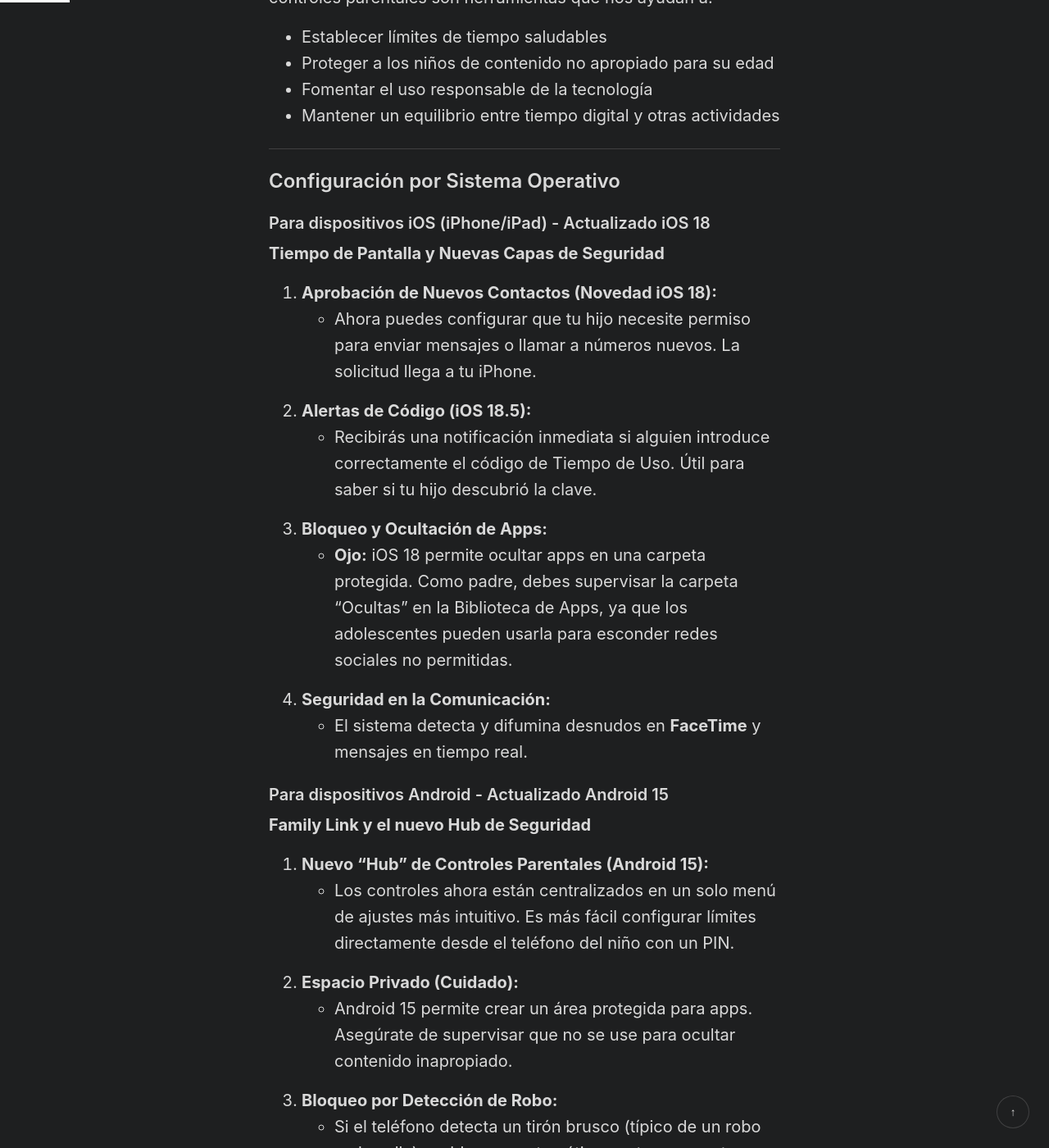
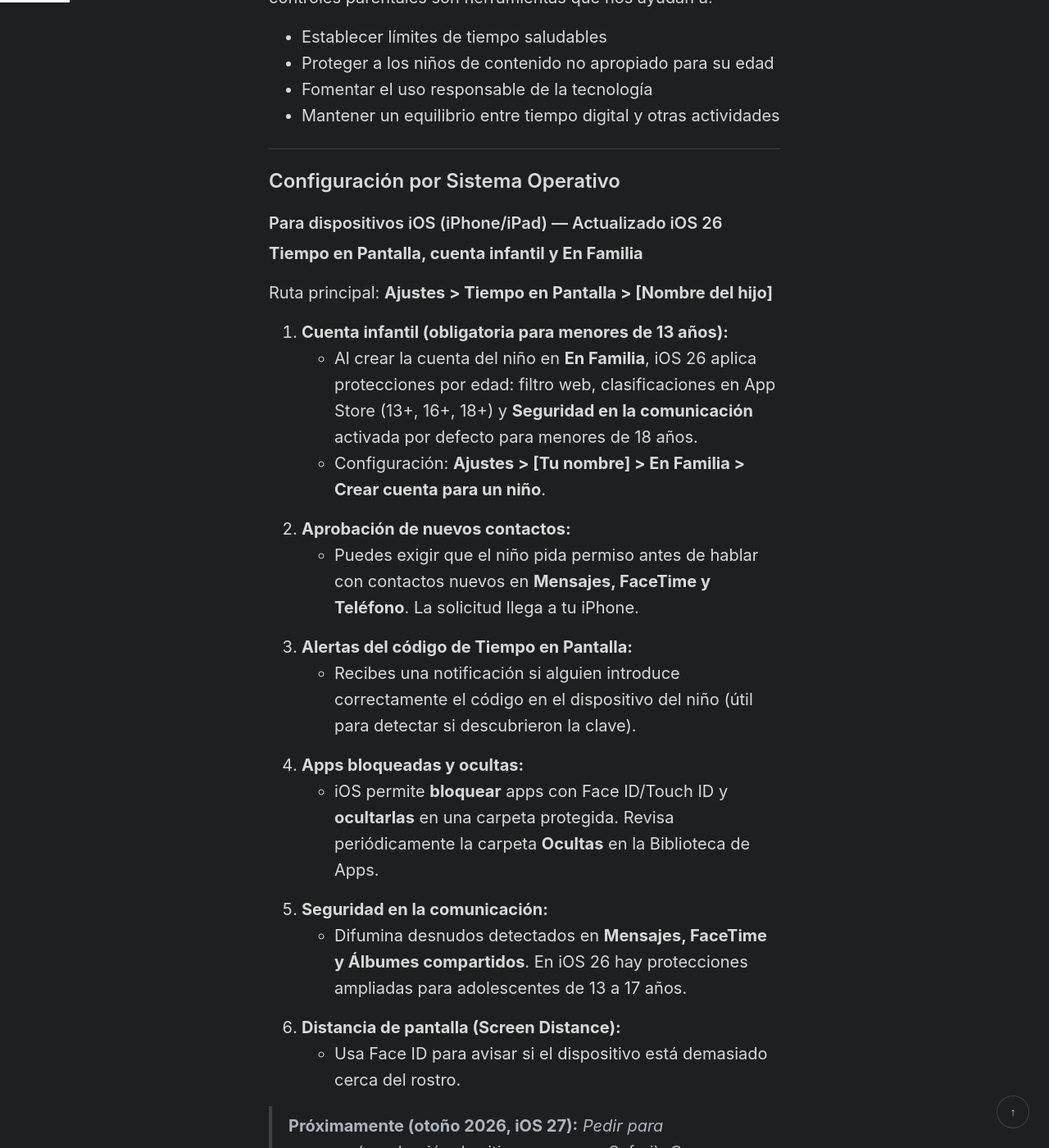
Before and after one commit to walalapancho/GuiaParaPadres, a Jekyll site: the page built from Controles_Parentales.md, in a window 1280 px wide and 1400 px high, scrolled down 518 px. Shown: the whole window at 82% size. Built offline with Jekyll 4.4.1, drawn with Linux system fonts in a browser that asks for light colours; some of the changed text lies outside the part shown.

Commit message:
ios 26/27 - android 16

```diff
--- a/Controles_Parentales.md
+++ b/Controles_Parentales.md
@@ -29,31 +29,66 @@
 
 ## Configuración por Sistema Operativo
 
-### Para dispositivos iOS (iPhone/iPad) - Actualizado iOS 18 {#ios}
+### Para dispositivos iOS (iPhone/iPad) — Actualizado iOS 26 {#ios}
 
-**Tiempo de Pantalla y Nuevas Capas de Seguridad**
+**Tiempo en Pantalla, cuenta infantil y En Familia**
 
-1. **Aprobación de Nuevos Contactos (Novedad iOS 18):**
-   - Ahora puedes configurar que tu hijo necesite permiso para enviar mensajes o llamar a números nuevos. La solicitud llega a tu iPhone.
-2. **Alertas de Código (iOS 18.5):**
-   - Recibirás una notificación inmediata si alguien introduce correctamente el código de Tiempo de Uso. Útil para saber si tu hijo descubrió la clave.
-3. **Bloqueo y Ocultación de Apps:**
-   - **Ojo:** iOS 18 permite ocultar apps en una carpeta protegida. Como padre, debes supervisar la carpeta "Ocultas" en la Biblioteca de Apps, ya que los adolescentes pueden usarla para esconder redes sociales no permitidas.
-4. **Seguridad en la Comunicación:**
-   - El sistema detecta y difumina desnudos en **FaceTime** y mensajes en tiempo real.
+Ruta principal: **Ajustes > Tiempo en Pantalla > [Nombre del hijo]**
 
-### Para dispositivos Android - Actualizado Android 15 {#android}
+1. **Cuenta infantil (obligatoria para menores de 13 años):**
+   - Al crear la cuenta del niño en **En Familia**, iOS 26 aplica protecciones por edad: filtro web, clasificaciones en App Store (13+, 16+, 18+) y **Seguridad en la comunicación** activada por defecto para menores de 18 años.
+   - Configuración: **Ajustes > [Tu nombre] > En Familia > Crear cuenta para un niño**.
 
-**Family Link y el nuevo Hub de Seguridad**
+2. **Aprobación de nuevos contactos:**
+   - Puedes exigir que el niño pida permiso antes de hablar con contactos nuevos en **Mensajes, FaceTime y Teléfono**. La solicitud llega a tu iPhone.
 
-1. **Nuevo "Hub" de Controles Parentales (Android 15):**
-   - Los controles ahora están centralizados en un solo menú de ajustes más intuitivo. Es más fácil configurar límites directamente desde el teléfono del niño con un PIN.
-2. **Espacio Privado (Cuidado):**
-   - Android 15 permite crear un área protegida para apps. Asegúrate de supervisar que no se use para ocultar contenido inapropiado.
-3. **Bloqueo por Detección de Robo:**
-   - Si el teléfono detecta un tirón brusco (típico de un robo en la calle), se bloquea automáticamente para proteger los datos del menor.
-4. **Family Link Mejorado:**
-   - Ubicación en tiempo real más precisa y alertas de llegada/salida (Geofencing) más confiables.
+3. **Alertas del código de Tiempo en Pantalla:**
+   - Recibes una notificación si alguien introduce correctamente el código en el dispositivo del niño (útil para detectar si descubrieron la clave).
+
+4. **Apps bloqueadas y ocultas:**
+   - iOS permite **bloquear** apps con Face ID/Touch ID y **ocultarlas** en una carpeta protegida. Revisa periódicamente la carpeta **Ocultas** en la Biblioteca de Apps.
+
+5. **Seguridad en la comunicación:**
+   - Difumina desnudos detectados en **Mensajes, FaceTime y Álbumes compartidos**. En iOS 26 hay protecciones ampliadas para adolescentes de 13 a 17 años.
+
+6. **Distancia de pantalla (Screen Distance):**
+   - Usa Face ID para avisar si el dispositivo está demasiado cerca del rostro.
+
+> **Próximamente (otoño 2026, iOS 27):** *Pedir para navegar* (aprobación de sitios nuevos en Safari), *Cupo de tiempo* por categorías (juegos, redes, entretenimiento), Tiempo en Pantalla rediseñado y bloqueo de contenido violento en Mensajes. Más información en [apple.com/child-safety](https://www.apple.com/child-safety/).
+
+### Para dispositivos Android — Actualizado Android 16 {#android}
+
+**Controles parentales integrados + Family Link**
+
+Ruta principal: **Ajustes > Controles parentales**
+
+Android 16 centraliza en un solo menú dos opciones complementarias:
+
+**A) Controles en el dispositivo (PIN local)**
+- Límite diario de tiempo de pantalla
+- Horarios de inactividad (por ejemplo, por la noche)
+- Límites o bloqueo por app
+- Filtros de contenido para navegación y búsqueda
+- Útil para cuidadores sin cuenta Google vinculada
+
+**B) Family Link (supervisión remota desde el teléfono del padre)**
+- Aprobación de descargas en Play Store
+- **Modo escolar** (solo apps permitidas en horario lectivo)
+- Ubicación del dispositivo y alertas de lugares
+- Pestaña **Tiempo de pantalla** unificada en la app
+
+**Otros puntos a vigilar:**
+
+1. **Espacio privado (Private Space):**
+   - Área aparte con PIN para apps. Conversa con tu hijo y revisa que no se use para ocultar contenido.
+
+2. **Bloqueo por detección de robo:**
+   - Si detecta un tirón brusco (robo en la calle), puede bloquear el teléfono automáticamente.
+
+3. **Disponibilidad del menú:**
+   - **Controles parentales** en Ajustes está disponible en dispositivos con Android 16; en algunas marcas puede tardar en llegar vía actualización del fabricante (Samsung, Xiaomi, etc.).
+
+**Requisitos de Family Link (app del padre):** Android 7.0+ o iPhone con **iOS 16+**.
 
 ---
 
@@ -149,7 +184,7 @@
 **Opciones multiplataforma:**
 - **Qustodio:** Control completo, informes detallados
 - **Circle Home Plus:** Control de red WiFi doméstica
-- **Screen Time (iOS) / Digital Wellbeing (Android):** Herramientas nativas
+- **Tiempo en Pantalla (iOS 26) / Controles parentales y Family Link (Android 16):** Herramientas nativas
 
 ### Configuración del Router WiFi
 
@@ -227,3 +262,7 @@
 ---
 
 *Recuerda: El objetivo es enseñar el uso responsable de la tecnología, no crear barreras innecesarias. La comunicación abierta y la educación digital son tan importantes como las herramientas técnicas.*
+
+---
+
+**📅 Última actualización:** 10 de Junio de 2026
```
Also changed, not shown: INDICE-INTERACTIVO.md (+1 -1 lines), controles-adolescentes.md (+4 -2 lines), index.md (+1 -1 lines), propuesta-guia-visual-interactiva.md (+9 -5 lines), README.md.
